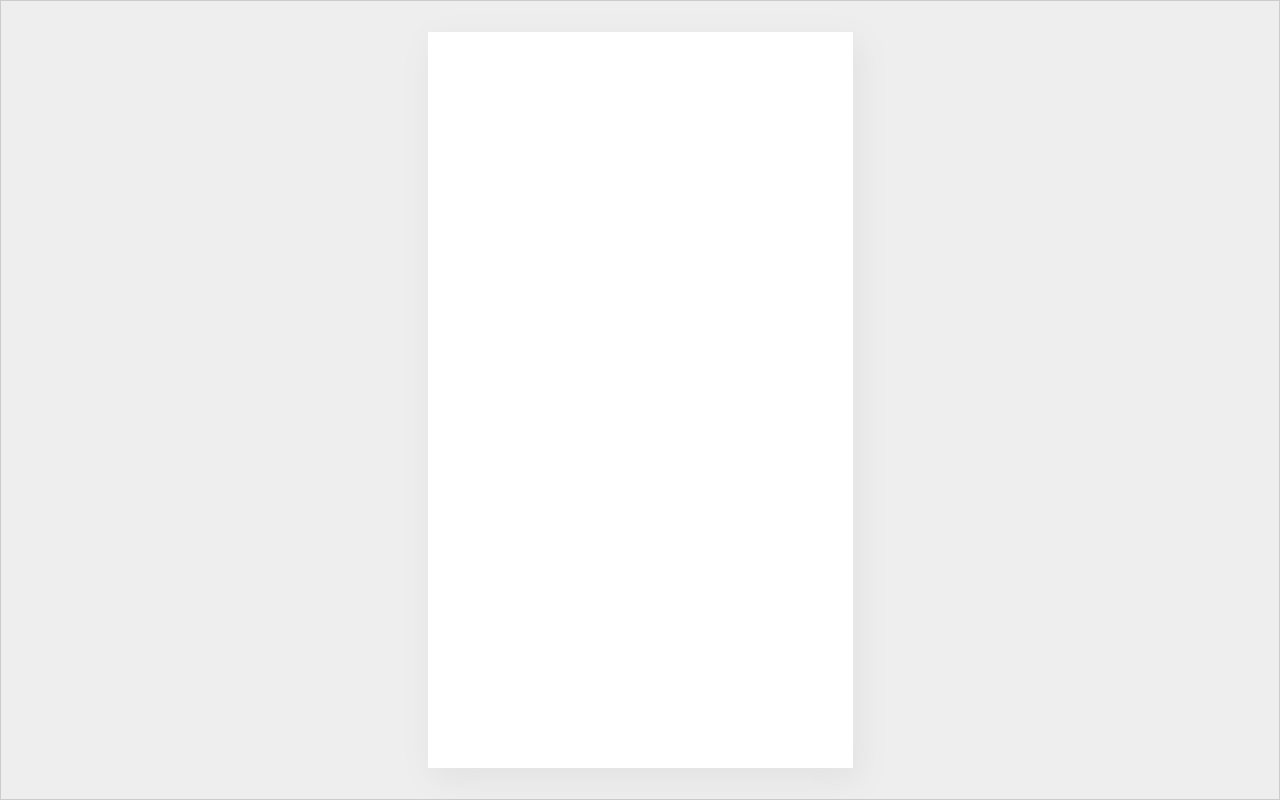
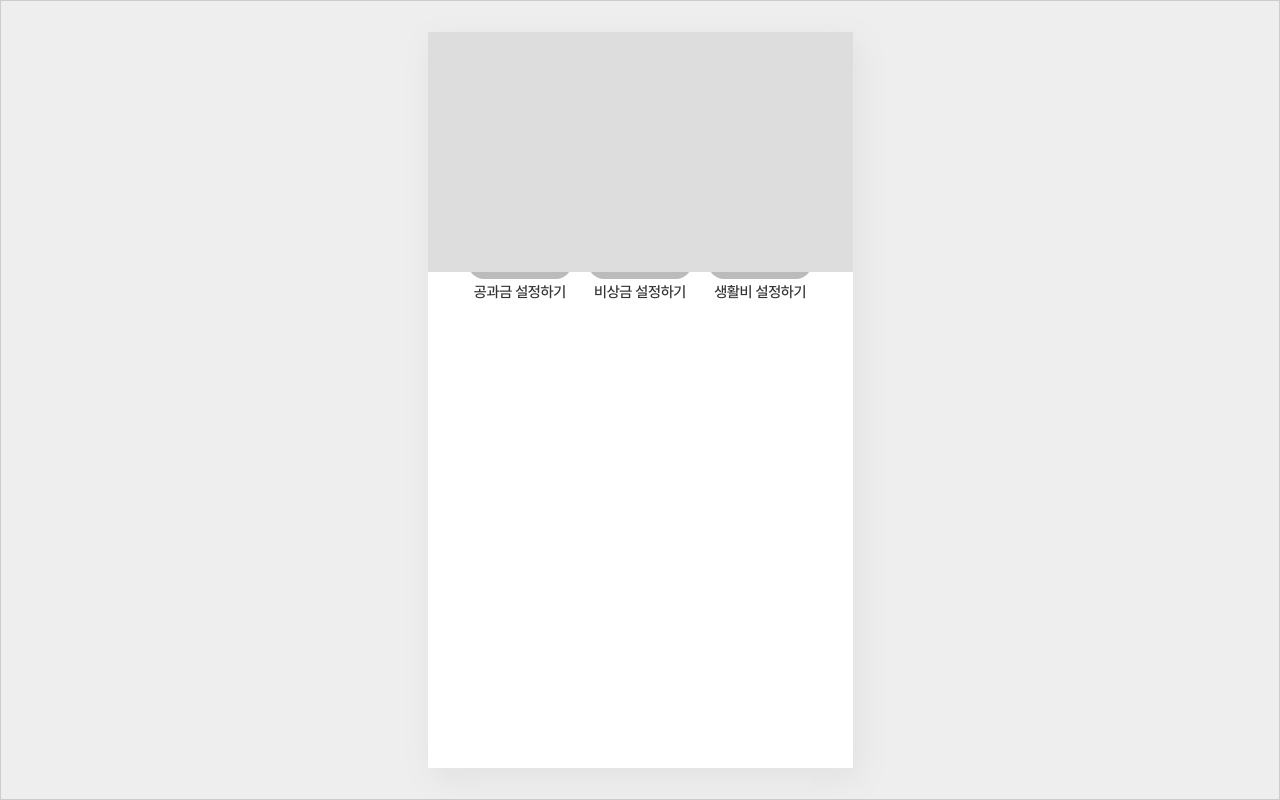
Before and after one commit to leeheeae/AccountBook, a Vue app in the folder front/: page /first in a window 1280 px wide. Before the commit this address had no page. Built offline with nearby package versions, Linux system fonts and the light colour scheme.

Commit message:
처음 세팅 페이지

```diff
--- a/front/src/router/index.js
+++ b/front/src/router/index.js
@@ -2,6 +2,7 @@ import { createRouter, createWebHistory } from 'vue-router';
 import Home from '../views/Home.vue';
 import Login from '../views/auth/Login.vue';
 import Join from '../views/auth/Join.vue';
+import firstSetting from '../views/setting/firstSetting.vue';
 
 const routes = [
 	{
@@ -19,6 +20,11 @@ const routes = [
 		name: 'Join',
 		component: Join,
 	},
+	{
+		path: '/first',
+		name: 'first',
+		component: firstSetting,
+	},
 ];
 
 const router = createRouter({
--- /dev/null
+++ b/front/src/views/setting/firstSetting.vue
@@ -0,0 +1,73 @@
+<template>
+	<div class="setting">
+		<h1>금액 설정하기</h1>
+		<h4>이번달에 소비할 목표 금액을 설정해주세요.</h4>
+		<div class="settingBtnList">
+			<button>
+				<div class="icon"></div>
+				<p>공과금 설정하기</p>
+			</button>
+
+			<button>
+				<div class="icon"></div>
+				<p>비상금 설정하기</p>
+			</button>
+
+			<button>
+				<div class="icon"></div>
+				<p>생활비 설정하기</p>
+			</button>
+		</div>
+	</div>
+</template>
+
+<script>
+	export default {};
+</script>
+
+<style scoped>
+	.setting {
+		position: relative;
+		padding: 40px;
+	}
+	.setting::before {
+		position: absolute;
+		top: 0;
+		left: 0;
+		content: '';
+		display: block;
+		width: 100%;
+		height: 30vh;
+		background-color: #ddd;
+	}
+	.setting h1 {
+		font-size: 30px;
+		font-weight: 700;
+	}
+	.setting h4 {
+		font-size: 17px;
+		font-weight: 500;
+		color: #444;
+		margin-top: 6px;
+	}
+	.settingBtnList {
+		display: flex;
+		justify-content: space-between;
+		margin-top: 30px;
+	}
+	.settingBtnList > button {
+		display: block;
+		width: calc(100% / 3 - 3%);
+	}
+	.settingBtnList > button .icon {
+		width: 100%;
+		height: 100px;
+		border-radius: 1rem;
+		margin-bottom: 4px;
+		background-color: #bbb;
+	}
+	.settingBtnList > button p {
+		font-size: 15px;
+		font-weight: 500;
+	}
+</style>
```
